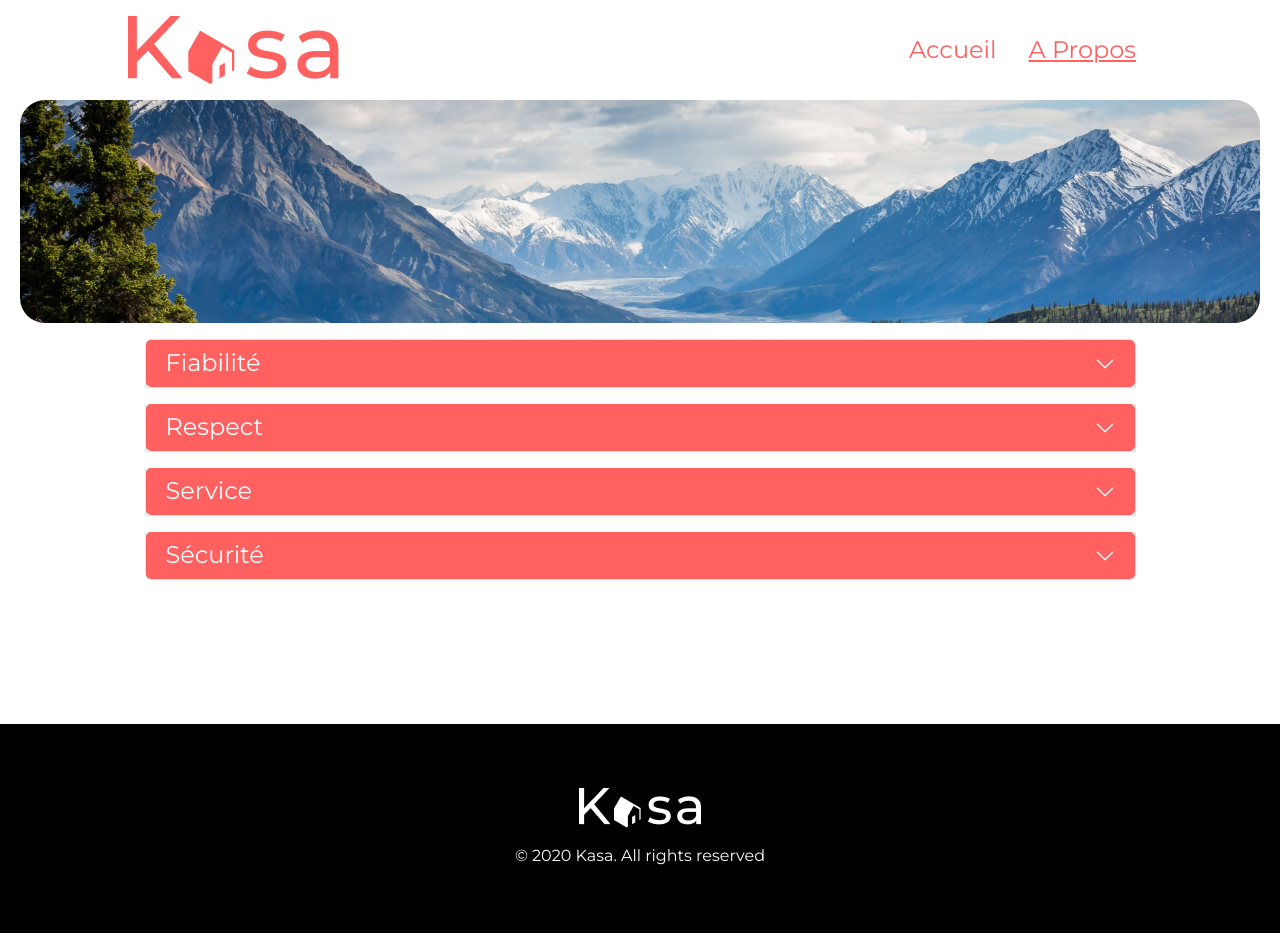
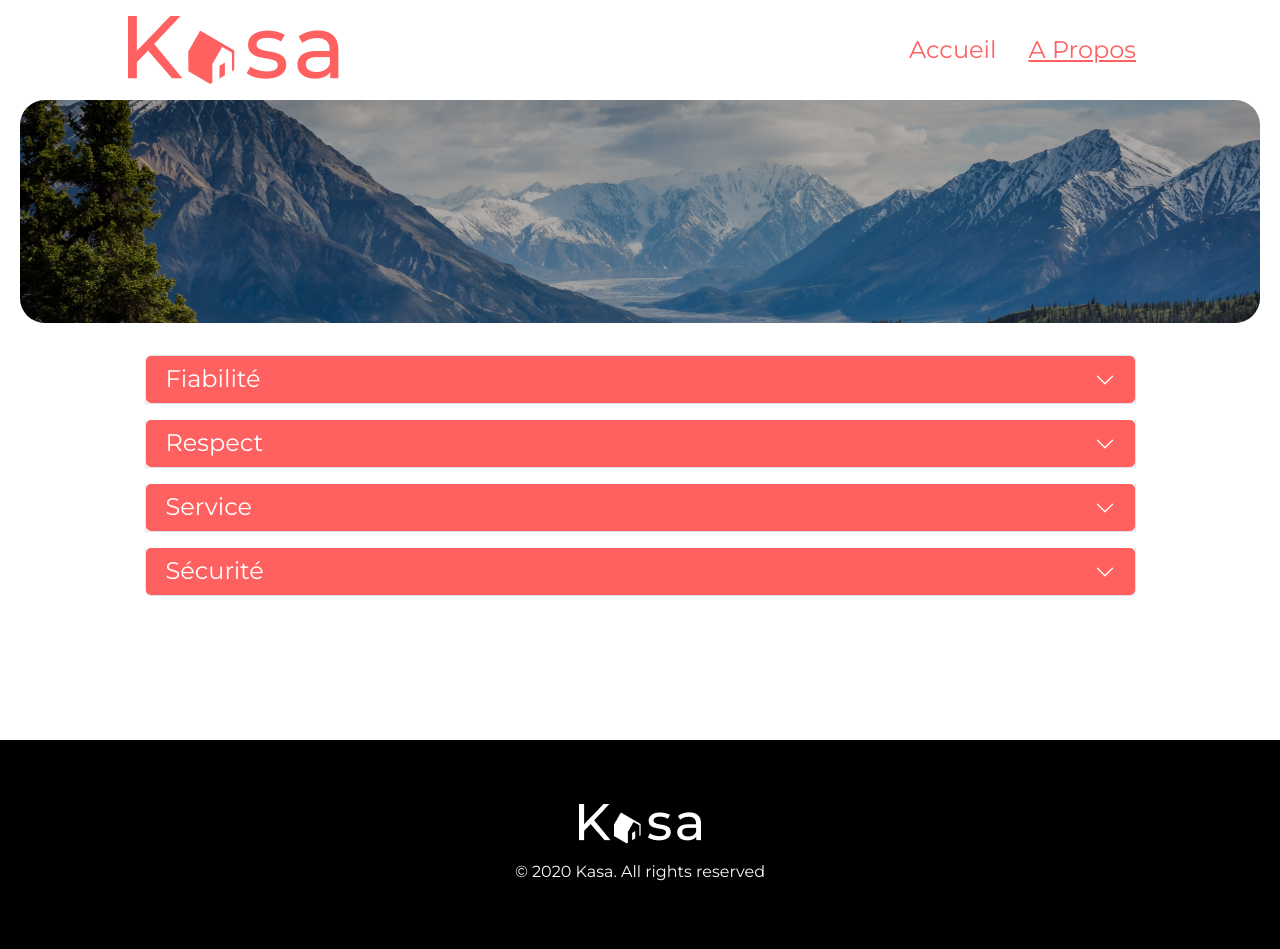
Before and after one commit to LC-OC/Kasa---Projet-11, a React (Create React App) app: page /a-propos in a window 1280 px wide. Built offline with nearby package versions, Linux system fonts and the light colour scheme.

Commit message:
add dark filter banner about

```diff
--- a/src/pages/About.js
+++ b/src/pages/About.js
@@ -8,7 +8,9 @@ const About = () => {
     <div>
       <Header />
       <div className="text-center ">
-        <div className="banner-about" />
+        <div className="banner-about">
+          <div className="w-100 background-dark"></div>
+        </div>
 
         <AccordionsAbout />
       </div>
--- a/src/styles/components/_about.scss
+++ b/src/styles/components/_about.scss
@@ -3,13 +3,23 @@
     border-radius: 25px;
     height: 223px;
     width: 1240px;
-    margin: auto;
+    margin: 0 auto 2rem;
     background-image: url(../../assets/img_about.png);
     @media #{$mobile} {
         height: 223px;
         width: 336px;
         background-image: url(../../assets/img_about_mobile.png);
-
+    }
+    .background-dark {
+        background-color: #000000;
+        height: 223px;
+        opacity: 0.3;
+        border-radius: 25px;
+        mix-blend-mode: darken;
+        @media #{$mobile} {
+            height: 223px;
+            width: 336px;
+        }
     }
 
 }
```
